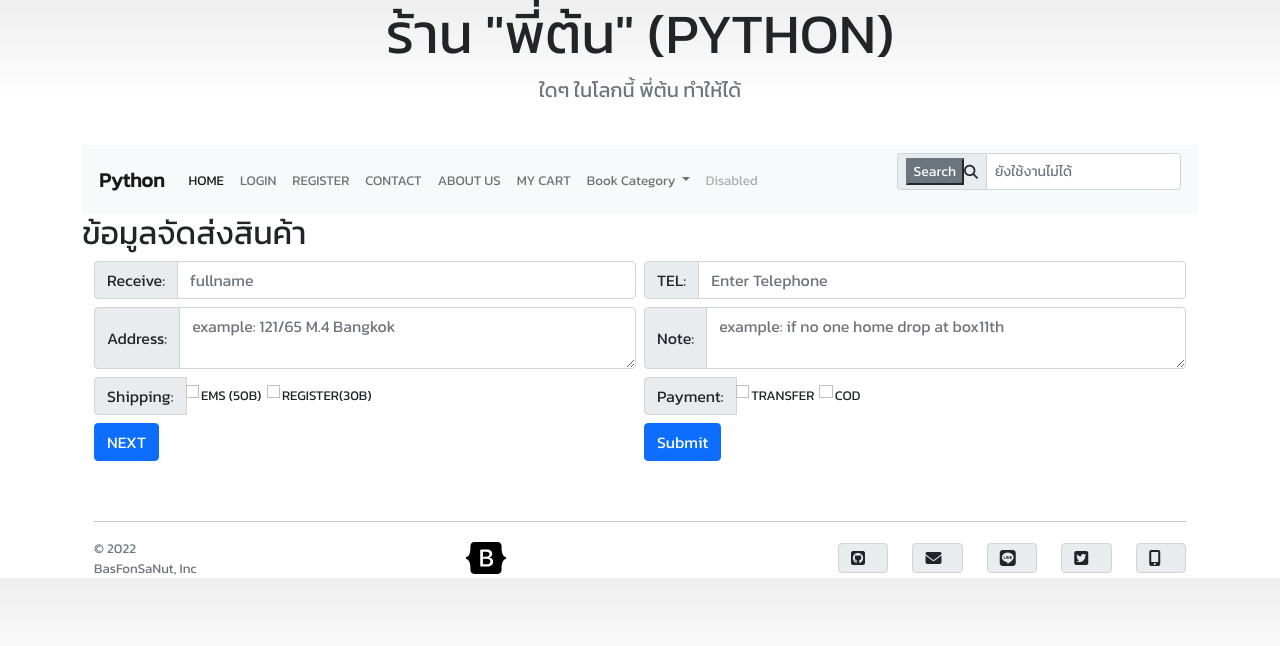
After one commit to BasFonSaNut/DjangoUncleEngieer, a Django app: page /checkout1/ in a window 1280 px wide. The commit adds this page. Shown: the top 646 px of the page. Run offline with Django 4.2, Linux system fonts and the light colour scheme; some libraries are stand-ins or nearby versions.

Commit message:
checkout form

```diff
--- /dev/null
+++ b/djangoEp2template/myapp/templates/myapp/checkout1.html
@@ -0,0 +1,87 @@
+{% extends "myapp/layout.html" %}
+{% block title %}
+Add product
+{% endblock %}
+
+{% block content %}
+<h2>ข้อมูลจัดส่งสินค้า</h2>
+<div class="container mt-2">
+  <div>
+
+    <form method="POST">
+        {% csrf_token %}
+        <div class="row g-2 mb-1">
+          <div class="col">
+            <div class="input-group mb-1">
+              <span class="input-group-text">Receive:</span>
+              <input type="text" class="form-control" id="fullname" placeholder="fullname" name="fullname">
+            </div>
+          </div>
+
+          <div class="col">
+            <div class="input-group mb-1">
+              <span class="input-group-text">TEL:</span>
+              <input type="text" class="form-control" id="tel" placeholder="Enter Telephone" name="tel">
+            </div>
+        </div>
+      </div>
+
+        <div class="row g-2 mb-1">
+            <div class="col">
+                <div class="input-group mb-1">
+                  <span class="input-group-text">Address:</span>
+                    <textarea class="form-control" row="5" id="address" placeholder="example: 121/65 M.4 Bangkok " name="address"></textarea>
+                </div>
+            </div>
+
+            <div class="col">
+              <div class="input-group mb-1">
+                <span class="input-group-text">Note:</span>
+                <textarea  class="form-control" row="5" id="note" placeholder="example: if no one home drop at box11th " name="note"></textarea>
+              </div>
+            </div>
+      </div>
+
+
+
+      <div class="row g-2 mb-1">
+          <div class="col">
+            <div class="input-group mb-1">
+                <span class="input-group-text">Shipping:</span>
+                {% comment %} <div class="form-group-text"> {% endcomment %}
+                  <input class="form-check-input mt-2" type="radio" value="ems" aria-label="" id="shipping" name="shipping">
+                  &nbsp;<label class="form-check-label mt-2" for="ems">EMS (50B)</label>
+                  &nbsp;&nbsp;<input class="form-check-input mt-2" type="radio" value="reg" aria-label="" id="shipping" name="shipping">
+                &nbsp;<label class="form-check-label mt-2" for="reg">REGISTER(30B)</label>
+                {% comment %} </div> {% endcomment %}
+
+              </div>
+          </div>
+
+          <div class="col">
+            <div class="input-group mb-1">
+                <span class="input-group-text">Payment:</span>
+                {% comment %} <div class="form-group-text"> {% endcomment %}
+                  <input class="form-check-input mt-2" type="radio" value="transfer" aria-label="" id="payment" name="payment">
+                  &nbsp;<label class="form-check-label mt-2" for="transfer">TRANSFER</label>
+                  &nbsp;&nbsp;<input class="form-check-input mt-2" type="radio" value="cod" aria-label="" id="payment" name="payment">
+                &nbsp;<label class="form-check-label mt-2" for="cod">COD</label>
+                {% comment %} </div> {% endcomment %}
+
+              </div>
+          </div>
+        </div>
+
+        <div class="row g-2 mb-1">
+          <div class="col">
+            <button type="submit" class="btn btn-primary">NEXT</button>
+          </div>
+
+          <div class="col">
+            <button type="submit" class="btn btn-primary">Submit</button>
+          </div>
+      </div>
+  </form>
+</div>
+
+{% endblock %}
--- a/djangoEp2template/myapp/templates/myapp/mycart.html
+++ b/djangoEp2template/myapp/templates/myapp/mycart.html
@@ -90,8 +90,8 @@ My Card
         <td>&nbsp;</td>
         <td>{{user.profile.cartquan}}</td>
         <td>{{user.profile.sumtotal|intcomma}}</td>
-        <td></td>
         <td>&nbsp;</td>
+        <td><a href="{% url 'checkout-page' %}" class="btn-success btn-group-sm">CHECKOUT</a></td>
       </tr>
     </tbody>
   </table>
--- a/djangoEp2template/myapp/urls.py
+++ b/djangoEp2template/myapp/urls.py
@@ -14,7 +14,8 @@ urlpatterns =[
     path("aboutus/", views.aboutus, name="aboutus"),
     path("contact/", views.contact, name="contact"),
     path('AddtoCart/<int:bid>', views.AddtoCart , name='addtocart'),
-    path('MyCart/', views.MyCart, name='mycart-page')
+    path('MyCart/', views.MyCart, name='mycart-page'),
+    path('checkout1/', views.checkout1, name='checkout-page')
     # path('addfriend', fortestviews.indexView,name="indexView"),
     # path('post/ajax/friend', fortestviews.postFriend, name = "post_friend"),
     # path('get/ajax/validate/nickname', fortestviews.checkNickName, name = "validate_nickname"),
--- a/djangoEp2template/myapp/views.py
+++ b/djangoEp2template/myapp/views.py
@@ -352,3 +352,6 @@ def MyCart(request):
     context = {'mycart': mycart,'status':status}
 
     return render(request,'myapp/mycart.html',context)
+
+def checkout1(request):
+    return render(request,'myapp/checkout1.html')
```
Also changed, not shown: djangoEp2template/myapp/templates/myapp/checkout.html (added, +62 -0 lines).
